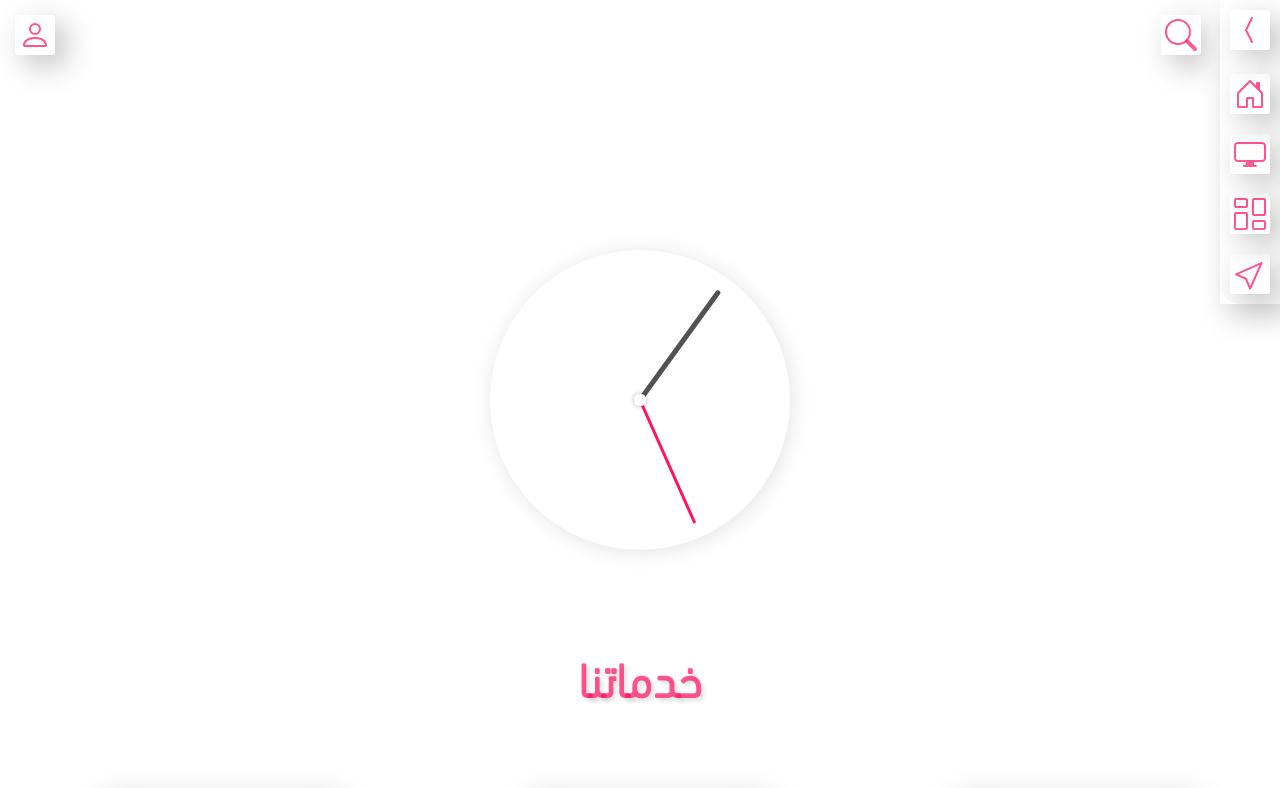
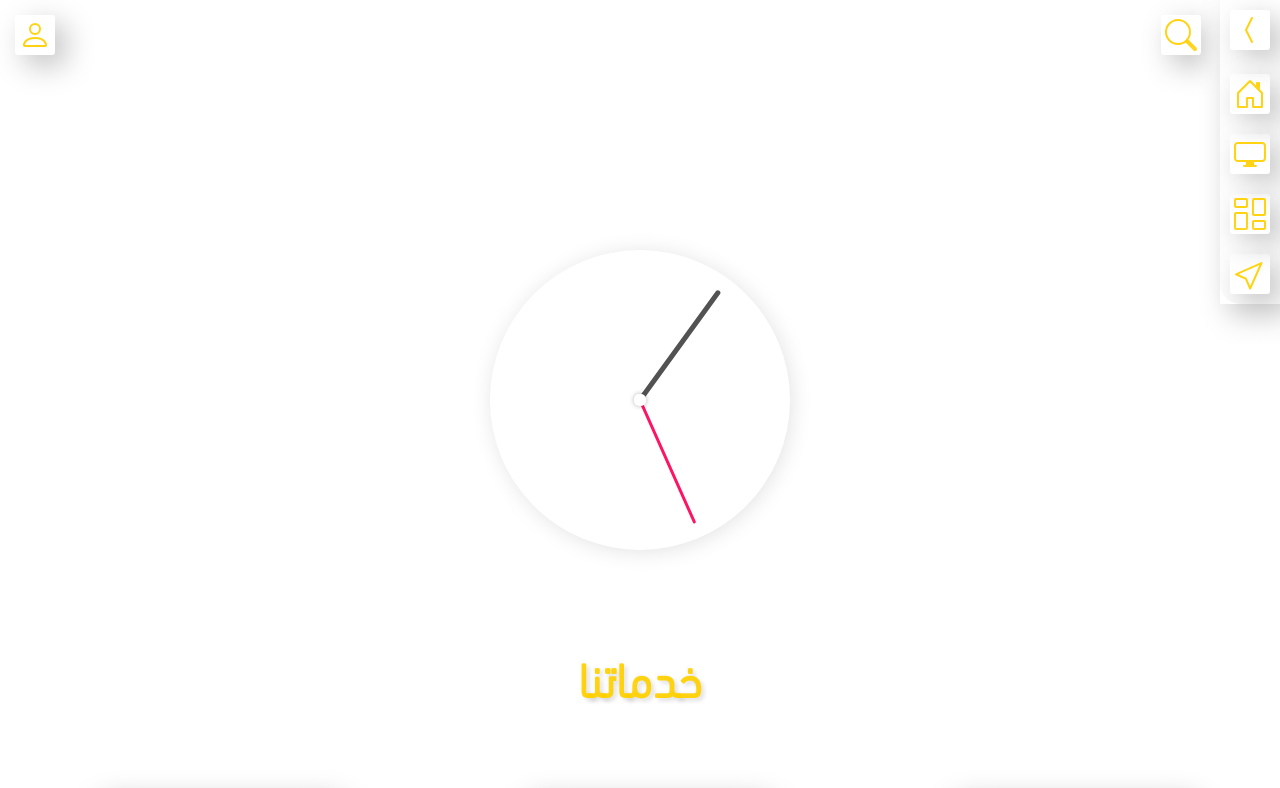
Before and after one commit to aljabristudio/aljabristudio.github.io, a plain HTML site: page index.html in a window 1280 px wide. Shown: the top 788 px of the page. Drawn offline with Linux system fonts and the light colour scheme.

Commit message:
Update main.css

```diff
--- a/css/main.css
+++ b/css/main.css
@@ -5,7 +5,7 @@
 :root{
     --light:#fff;
     --dark:#000;
-    --red:rgba(255, 20, 98, 0.73);
+    --red:rgba(255, 208, 0, 0.938);
 }
 *,::after,::before{
     margin: 0;
```
